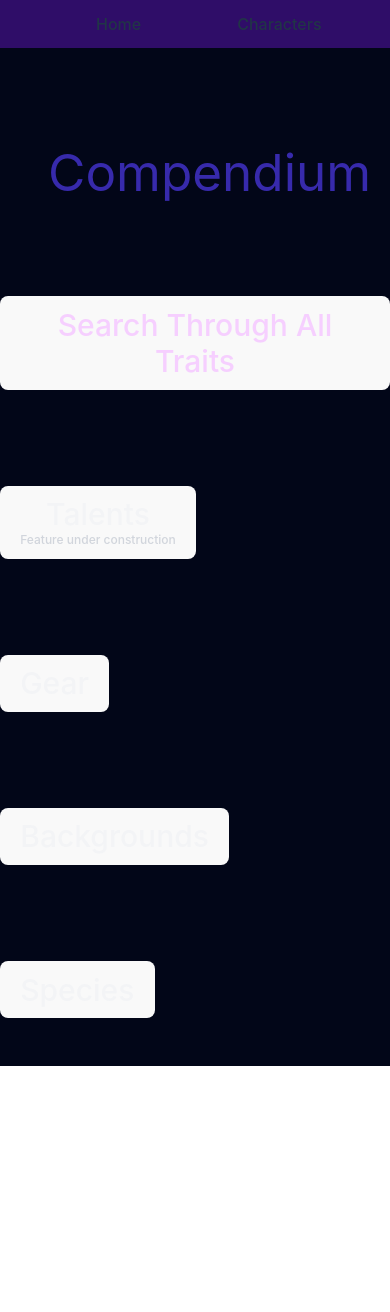
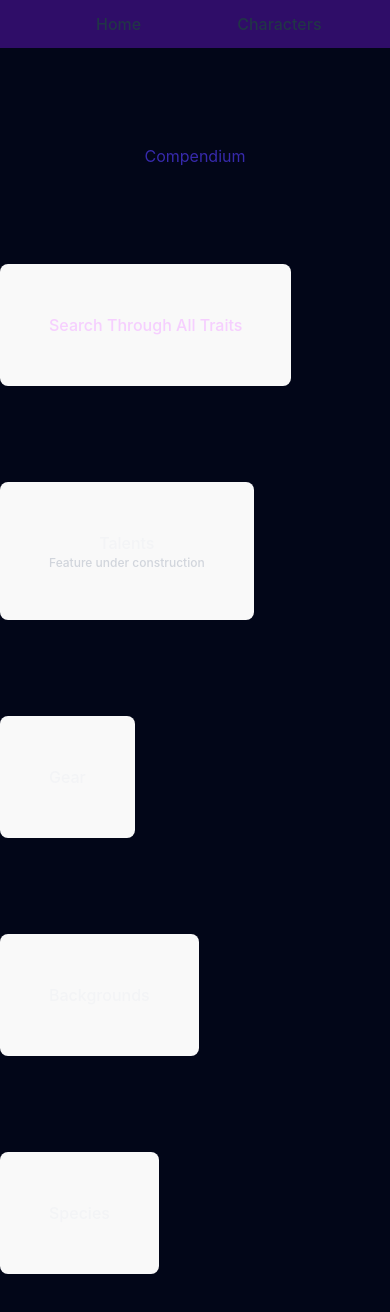
Before and after one commit to Siram-Ramesh/hardlight-character-creator, a React (Vite) app: page /compendium in a window 390 px wide. Shown: the top 1312 px of the page. Before the commit the page ends 1066 px from the top, so only its background shows below. Built offline with nearby package versions, Linux system fonts and the light colour scheme.

Commit message:
Update UI to use more responsive stylings

```diff
--- a/src/HomePageNavBar.tsx
+++ b/src/HomePageNavBar.tsx
@@ -3,15 +3,15 @@ import { Link } from "react-router"
 function HomePageNavBar() {
 
   return (
-    <nav className = "flex top-0 relative mx-auto w-screen px-12 sm:px-6 lg:px-8 bg-violet-950 justify-start">
+    <nav className = "flex top-0 relative mx-auto w-dvw px-12 sm:px-6 lg:px-8 bg-violet-950 sm:justify-center md:justify-start">
         <hgroup className = "px-12 lg:px-8 sm:px-6">
-            <h1>HARDLIGHT</h1>
-            <h4>Character Creator</h4>
+            <h1 className="sm:text-xl md:text-5xl">HARDLIGHT</h1>
+            <h4 className="sm:text-xl">Character Creator</h4>
         </hgroup>
-        <div className="px-12 lg:px-8 sm:px-6 hover:bg-violet-900 place-content-center">
+        <div className="sm:max-md:hidden px-12 lg:px-8 sm:px-6 hover:bg-violet-900 place-content-center">
             <Link to="/compendium">Compendium</Link>
         </div>
-        <div className="px-12 lg:px-8 sm:px-6 hover:bg-violet-900 place-content-center">
+        <div className="sm:max-md:hidden px-12 lg:px-8 sm:px-6 hover:bg-violet-900 place-content-center">
             <Link to="/characters">Characters</Link>
         </div>
     </nav>
--- a/src/components/compendium/CompendiumIndex.tsx
+++ b/src/components/compendium/CompendiumIndex.tsx
@@ -4,33 +4,33 @@ function CompendiumIndex() {
 
     return (
         <div className='flex-col justify-around min-h-full pt-12 sm:pt-6 lg:pt-8'>
-            <h1 className='text-indigo-800 p-12 sm:p-6 lg:p-8'>Compendium</h1>
+            <h1 className='text-indigo-800 p-12 sm:p-6 lg:p-8 sm:text-4xl md:text-6xl'>Compendium</h1>
 
             <div className='flex relative left-0 justify-items-start py-12 sm:py-6 lg:py-8'>
                 <button className = "p-12 sm:p-6 lg:p-8 bg-rose-900 hover:bg-rose-800 text-fuchsia-200">
-                    <Link to="traits" className='text-3xl'>Search Through All Traits</Link>
+                    <Link to="traits" className='lg:text-3xl sm:text-lg'>Search Through All Traits</Link>
                 </button>
             </div>
 
             <div className='flex relative left-0 justify-items-start py-12 sm:py-6 lg:py-8'>
                 <button className = "p-12 sm:p-6 lg:p-8 bg-gray-500 text-gray-100">
-                    <Link to="talents" className='text-3xl'>Talents</Link>
+                    <Link to="talents" className='lg:text-3xl sm:text-lg'>Talents</Link>
                     <p className='text-gray-300 text-xs sm:hidden'>Feature under construction</p>
                 </button>
             </div>
             <div className='flex relative left-0 justify-items-start py-12 sm:py-6 lg:py-8'>
                 <button className = "p-12 sm:p-6 lg:p-8 bg-gray-500 text-gray-100">
-                    <Link to="gear" className='text-3xl'>Gear</Link>
+                    <Link to="gear" className='lg:text-3xl sm:text-lg'>Gear</Link>
                 </button>
             </div>
             <div className='flex relative left-0 justify-items-start py-12 sm:py-6 lg:py-8'>
                 <button className = "p-12 sm:p-6 lg:p-8 bg-gray-500 text-gray-100">
-                    <Link to="backgrounds" className='text-3xl'>Backgrounds</Link>
+                    <Link to="backgrounds" className='lg:text-3xl sm:text-lg'>Backgrounds</Link>
                 </button>
             </div>
             <div className='flex relative left-0 justify-items-start py-12 sm:py-6 lg:py-8'>
                 <button className = "p-12 sm:p-6 lg:p-8 bg-gray-500 text-gray-100">
-                    <Link to="species" className='text-3xl'>Species</Link>
+                    <Link to="species" className='lg:text-3xl sm:text-lg'>Species</Link>
                 </button>
             </div>
         </div>
--- a/src/index.css
+++ b/src/index.css
@@ -22,19 +22,13 @@ body {
   margin: 0;
   display: flex;
   place-items: center;
-  min-width: 320px;
+  min-width: 100vw;
   min-height: 100vh;
-}
-
-h1 {
-  font-size: 3.2em;
-  line-height: 1.1;
 }
 
 button {
   border-radius: 8px;
   border: 1px solid transparent;
-  padding: 0.6em 1.2em;
   font-size: 1em;
   font-weight: 500;
   font-family: inherit;
```
